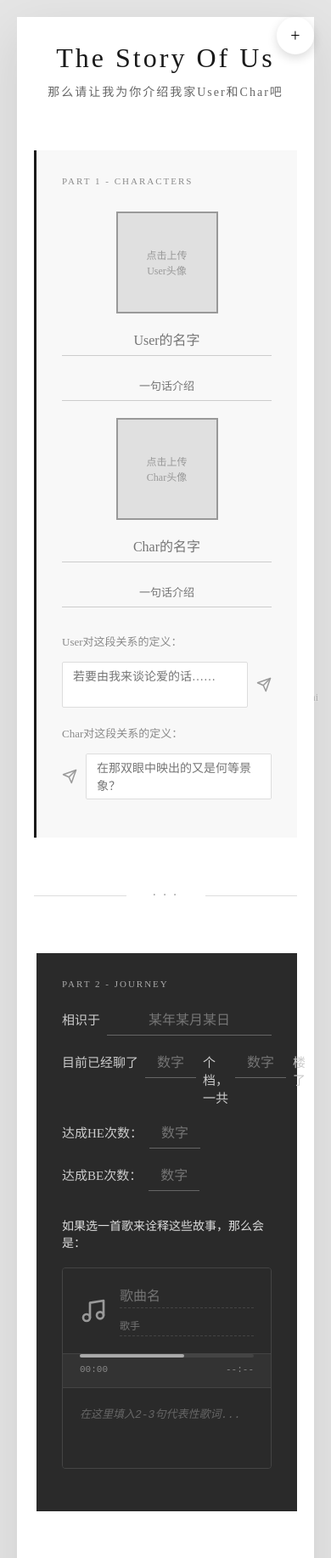
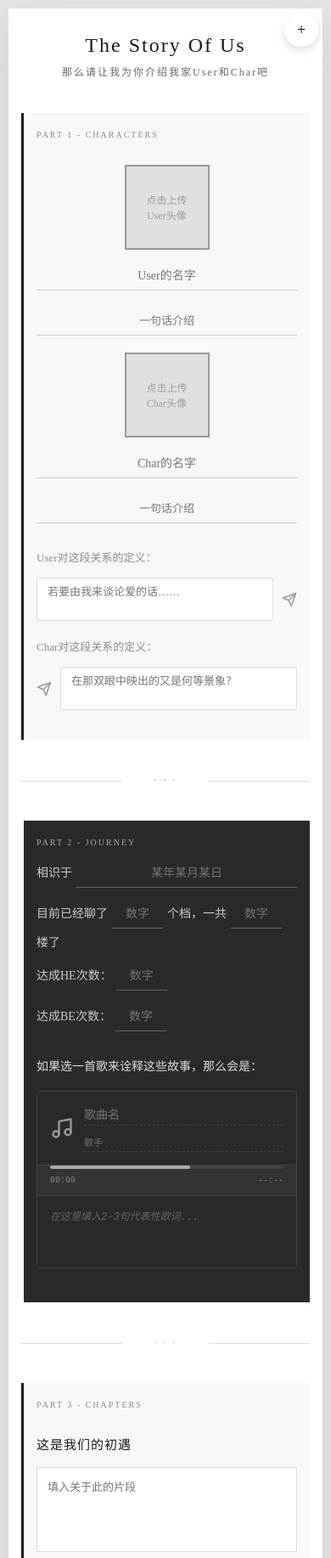
Before and after one commit to Jingshiro/story-of-us, a plain HTML site: page index.html in a window 390 px wide. Shown: the top 1834 px of the page at 85% size. Drawn offline with nearby package versions, Linux system fonts and the light colour scheme; a small style sheet from the web is missing.

Commit message:
Update index.html

```diff
--- a/index.html
+++ b/index.html
@@ -287,6 +287,7 @@
             width: 100%;
             height: 100%;
             object-fit: cover;
+            object-position: center center;
             display: none;
         }
 
@@ -834,13 +835,179 @@
         }
 
         @media (max-width: 768px) {
+            body {
+                padding: 10px;
+            }
+
             #paper-container {
-                padding: 30px 20px;
+                padding: 30px 15px;
+                max-width: 100%;
+            }
+
+            .main-title {
+                font-size: 24px;
+                letter-spacing: 2px;
+                margin-bottom: 8px;
+            }
+
+            .subtitle {
+                font-size: 12px;
+                margin-bottom: 40px;
             }
 
             .character-grid {
                 grid-template-columns: 1fr;
                 gap: 20px;
+            }
+
+            .avatar-container {
+                width: 100px;
+                height: 100px;
+            }
+
+            .char-name {
+                font-size: 18px;
+            }
+
+            .abstract-block {
+                padding: 20px 15px;
+                margin: 30px 0;
+            }
+
+            .part-label {
+                font-size: 10px;
+                margin-bottom: 15px;
+            }
+
+            .menu-toggle {
+                top: 15px;
+                right: 15px;
+                width: 40px;
+                height: 40px;
+                font-size: 18px;
+            }
+
+            .controls {
+                top: 65px;
+                right: 15px;
+                left: 15px;
+                max-width: none;
+                padding: 20px;
+            }
+
+            .section-title {
+                font-size: 10px;
+                margin-bottom: 10px;
+            }
+
+            .theme-grid {
+                grid-template-columns: repeat(2, 1fr);
+                gap: 8px;
+            }
+
+            .btn-theme {
+                padding: 6px 10px;
+                font-size: 12px;
+            }
+
+            .btn-primary {
+                font-size: 13px;
+                padding: 10px 16px;
+            }
+
+            .info-row {
+                font-size: 14px;
+                flex-wrap: wrap;
+                gap: 5px;
+            }
+
+            .info-row input[type="text"] {
+                font-size: 14px;
+            }
+
+            .input-line {
+                font-size: 14px;
+            }
+
+            .music-header {
+                padding: 15px;
+            }
+
+            .music-icon {
+                width: 28px;
+                height: 28px;
+            }
+
+            .music-info {
+                margin-left: 12px;
+            }
+
+            .music-title {
+                font-size: 14px;
+            }
+
+            .music-artist {
+                font-size: 11px;
+            }
+
+            .progress-container {
+                margin: 0 15px;
+            }
+
+            .progress-time {
+                padding: 8px 15px 12px;
+                font-size: 10px;
+            }
+
+            .music-lyrics {
+                padding: 15px;
+            }
+
+            .music-lyrics textarea {
+                font-size: 12px;
+                line-height: 1.7;
+            }
+
+            .story-title {
+                font-size: 15px;
+            }
+
+            .textarea-box {
+                font-size: 13px;
+                padding: 12px;
+                line-height: 1.7;
+            }
+
+            .speech-bubble textarea {
+                font-size: 13px;
+            }
+
+            .divider {
+                margin: 40px 0;
+                font-size: 12px;
+            }
+
+            .generated-url {
+                margin-top: 30px;
+                font-size: 9px;
+            }
+
+            .copyright-watermark {
+                bottom: 10px;
+                right: 10px;
+                font-size: 10px;
+                gap: 6px;
+            }
+
+            .github-link svg {
+                width: 12px;
+                height: 12px;
+            }
+
+            .toast {
+                max-width: 80%;
+                font-size: 13px;
+                padding: 10px 20px;
             }
         }
     </style>
```
